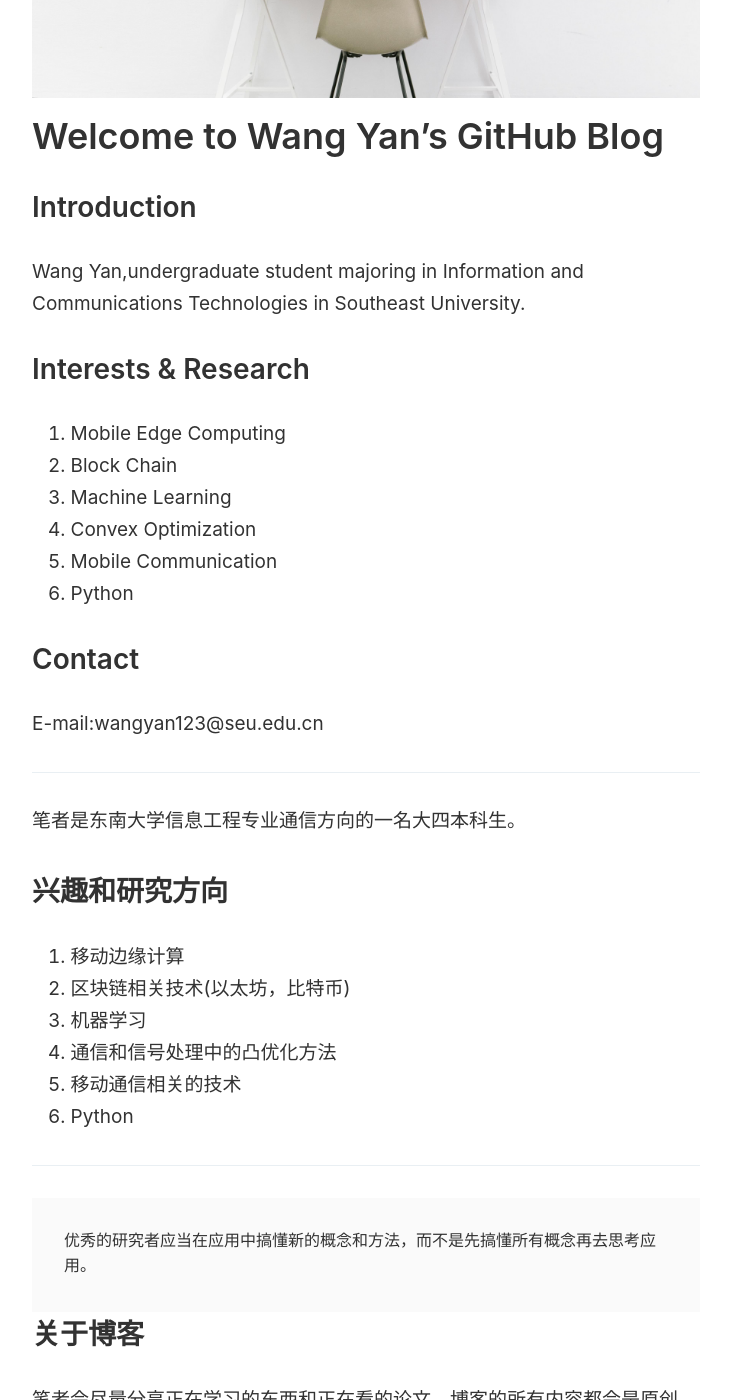
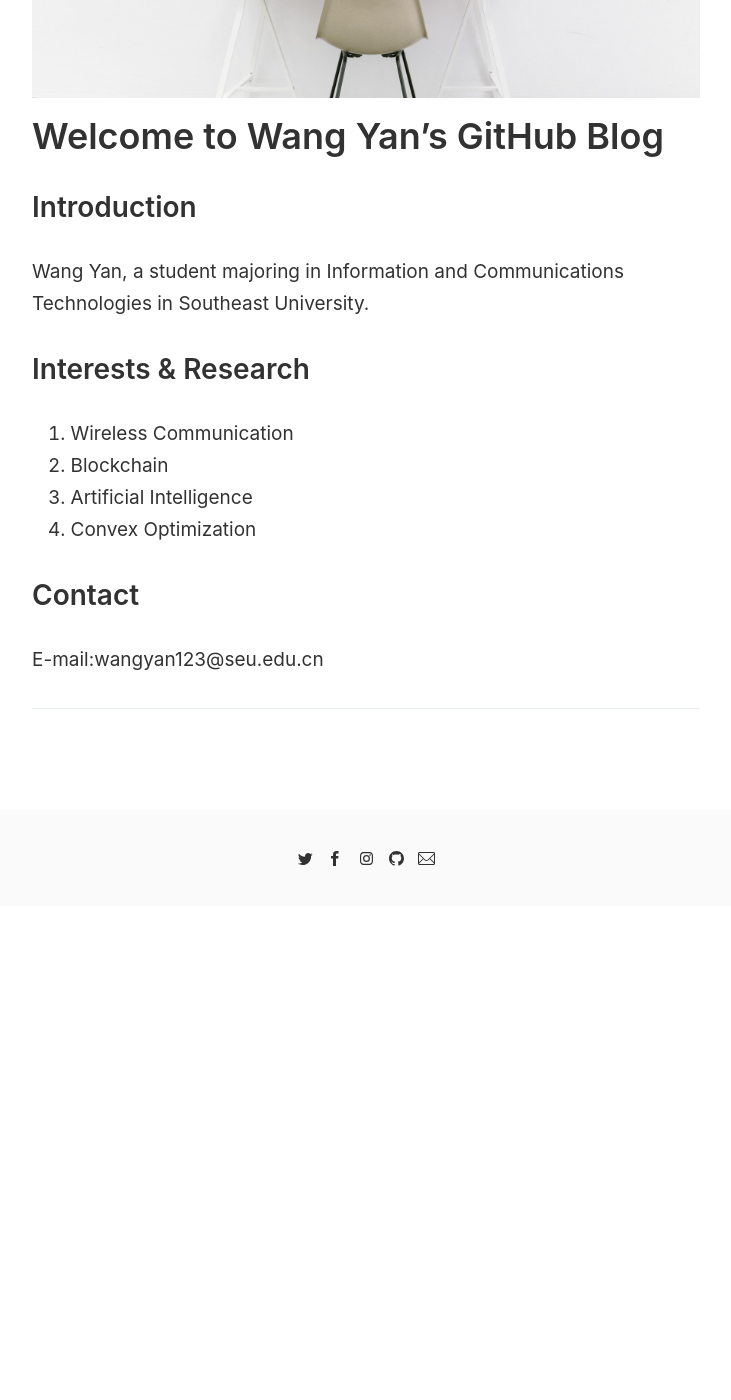
Before and after one commit to Wy-wangyan/Wy-wangyan.github.io, a Jekyll site: the page built from _pages/about.md, in a window 1280 px wide and 1400 px high, scrolled down 494 px. Shown: the whole window, without its empty margins (274-1005 px from the left). Built offline with Jekyll 4.4.1, drawn with Linux system fonts in a browser that asks for light colours; after the commit the page ends 1363 px from its top, so only the background shows below that; some of the changed text lies outside the part shown.

Commit message:
Update about.md

```diff
--- a/_pages/about.md
+++ b/_pages/about.md
@@ -8,41 +8,17 @@ image: '/images/pages/about.jpeg'
 
 
 ## Introduction
-Wang Yan,undergraduate student majoring in Information and Communications Technologies in Southeast University.
+Wang Yan, a student majoring in Information and Communications Technologies in Southeast University.
 
 
 ## Interests & Research
 
-1. Mobile Edge Computing
-2. Block Chain
-3. Machine Learning
+1. Wireless Communication
+2. Blockchain
+3. Artificial Intelligence
 4. Convex Optimization
-5. Mobile Communication
-6. Python
 
 ## Contact
 E-mail:wangyan123@seu.edu.cn
 
 <hr>
-
-笔者是东南大学信息工程专业通信方向的一名大四本科生。
-
-## 兴趣和研究方向
-1. 移动边缘计算
-2. 区块链相关技术(以太坊，比特币)
-3. 机器学习
-4. 通信和信号处理中的凸优化方法
-5. 移动通信相关的技术
-6. Python
-
-<hr>
-
-    优秀的研究者应当在应用中搞懂新的概念和方法，而不是先搞懂所有概念再去思考应用。
-
-## 关于博客
-  笔者会尽量分享正在学习的东西和正在看的论文。博客的所有内容都会是原创，就算不是我想出来的也是我自己写出来的。寒假有时间会用[jekyllrb](http://jekyllrb.com/)重新做这个博客，目前这个博客之前实际上有很多个版本，但是这个[theme](http://jekyllthemes.org/page3/)已经算是我最满意的了，看起来简约而且修改起来不麻烦，之前试过很多花里胡哨的主题，但是会因为Github自己的原因，用户访问网页的时候经常CSS加载失败，就没法看到各种样式而且排版混乱，目前的这个博客PC端和移动端阅读都比较适合，我也可以把工作重心放在写作上。
-
-
-最后，这个博客以及我写的大部分东西都会开源，会放到[我的Github](https://github.com/Wy-wangyan)上。
-
-      博客和Github的内容以后会慢慢丰富，以后找工作也算一个不错的简历。
```
